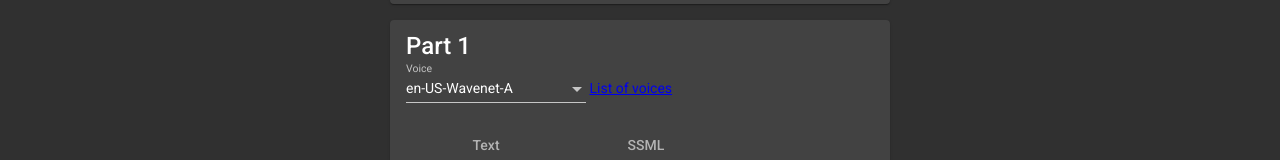
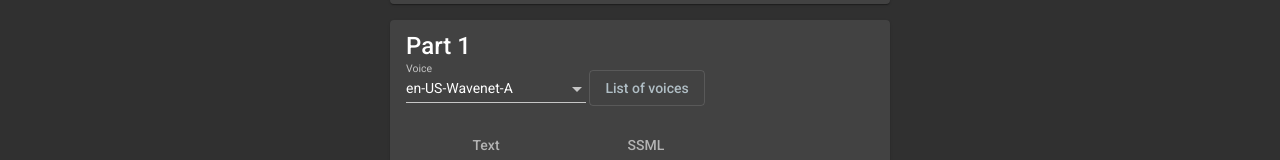
Before and after one commit to jermowery/tts, an Angular app in the folder ui/tts/: page / in a window 1280 px wide. Shown: the part 181-341 px from the top of the page. Built offline with nearby package versions, Linux system fonts and the light colour scheme; what ngx-monaco-editor would draw is missing.

Commit message:
Make links look better

```diff
--- a/ui/tts/src/app/app.component.html
+++ b/ui/tts/src/app/app.component.html
@@ -58,9 +58,11 @@
           </mat-select>
         </mat-form-field>
         &ngsp;
-        <a href="https://cloud.google.com/text-to-speech/docs/voices" target="_blank" rel="noopener">List of voices</a>
+        <a href="https://cloud.google.com/text-to-speech/docs/voices" target="_blank" rel="noopener" mat-stroked-button
+          color="accent">List of voices</a>
         <br>
-        <mat-tab-group dynamicHeight (selectedTabChange)="setTypeFormControlValue(i, $event)" [selectedIndex]="getTypeTabIndex(i)">
+        <mat-tab-group dynamicHeight (selectedTabChange)="setTypeFormControlValue(i, $event)"
+          [selectedIndex]="getTypeTabIndex(i)">
           <mat-tab label="Text">
             <ng-template matTabContent>
               <mat-form-field class="textarea">
@@ -78,7 +80,8 @@
         </mat-tab-group>
       </mat-card-content>
       <mat-card-actions align="end">
-        <button mat-button color="accent" type="button" (click)="deleteCardAt(i)" [disabled]="loading || getPartsControl().length === 1">
+        <button mat-button color="accent" type="button" (click)="deleteCardAt(i)"
+          [disabled]="loading || getPartsControl().length === 1">
           <mat-icon inline>delete</mat-icon>&ngsp;Delete
         </button>
         <button mat-stroked-button color="accent" type="button" (click)="addCardAt(i)" [disabled]="loading">
--- a/ui/tts/src/styles.scss
+++ b/ui/tts/src/styles.scss
@@ -1,6 +1,7 @@
 /* You can add global styles to this file, and also import other style files */
 
 @import '@angular/material/prebuilt-themes/pink-bluegrey.css';
+@import '~@angular/material/theming';
 
 html, body { height: 100%; }
 body { margin: 0; font-family: Roboto, "Helvetica Neue", sans-serif; }
```
